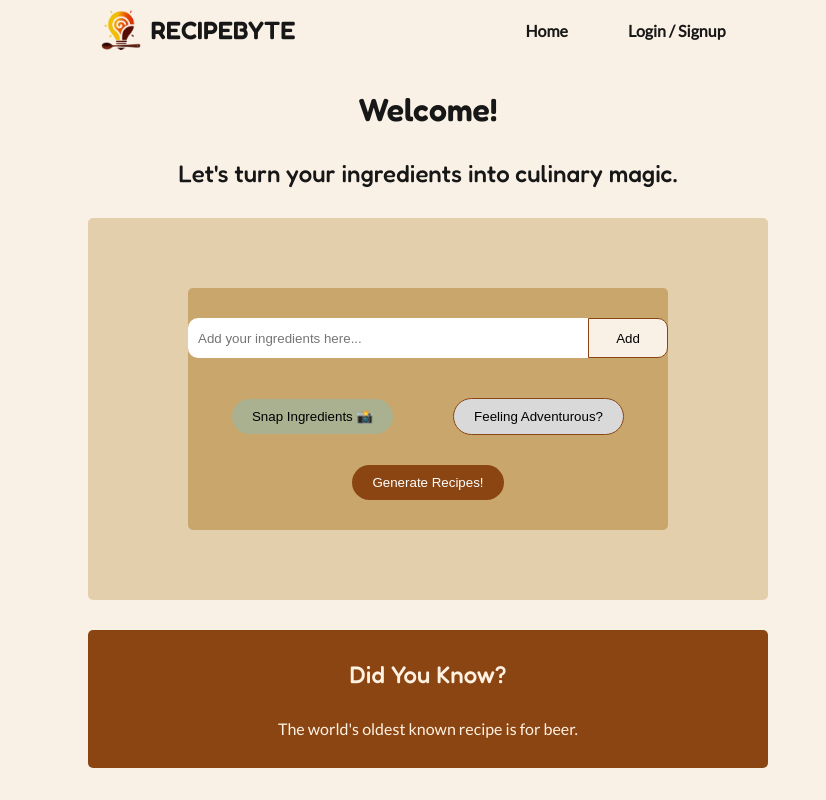
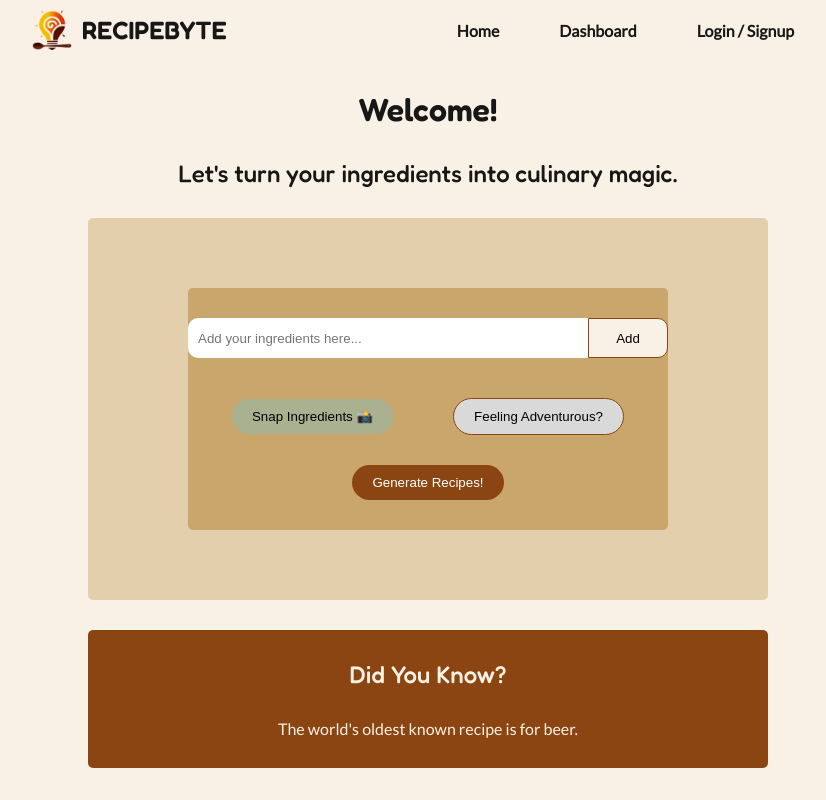
Before and after one commit to CalebKiK/recipbyte-ai-recipe-frontend, a Next.js app: page / in a window 1280 px wide. Shown: the whole page, without its empty margins (212-1038 px from the left). Built offline with nearby package versions, Linux system fonts and the light colour scheme.

Commit message:
Modify some texts and navbar dashboard link

```diff
--- a/src/app/layout.js
+++ b/src/app/layout.js
@@ -14,7 +14,7 @@ const geistMono = Geist_Mono({
 });
 
 export const metadata = {
-  title: "ByteBistro",
+  title: "RecipByte",
   description: "Unlock culinary magic with AI! Just input your ingredients and let our smart generator create delicious recipes tailored to your pantry and preferences.",
   icons: {
     icon: "/favicon.png",
--- a/src/components/Navbar.js
+++ b/src/components/Navbar.js
@@ -17,6 +17,15 @@ export default function Navbar() {
         toast.success("Logged out successfully!");
     };
 
+    const handleDashboardClick = (e) => {
+        e.preventDefault();
+        if (!token) {
+            toast.error("You must sign in to access dashboard.")
+        } else {
+            router.push("/dashboard");
+        }
+    };
+
     return (
         <div className="navbar">
             <div className='navbar-logo'>
@@ -27,9 +36,13 @@ export default function Navbar() {
                 <Link href="/homepage">Home</Link>
                 {/* <Link href="/recipes">Recipes</Link> */}
 
-                {token && (
+                {/* {token && (
                     <Link href="/dashboard">Dashboard</Link>
-                )}
+                )} */}
+
+                <Link href="/dashboard" legacyBehavior>
+                    <a onClick={handleDashboardClick}>Dashboard</a>
+                </Link>
 
                 {!token ? (
                     <Link href="/auth">Login / Signup</Link>
```
Also changed, not shown: 1 other file (tests, documents, lock files or other folders).
